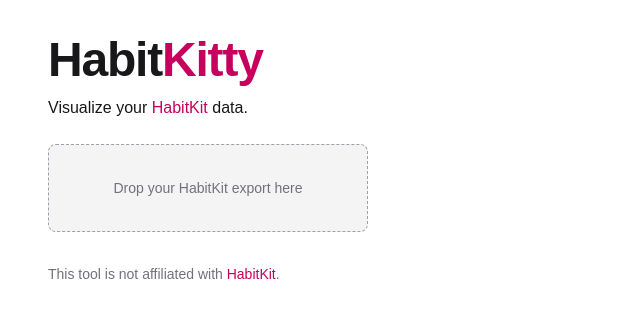
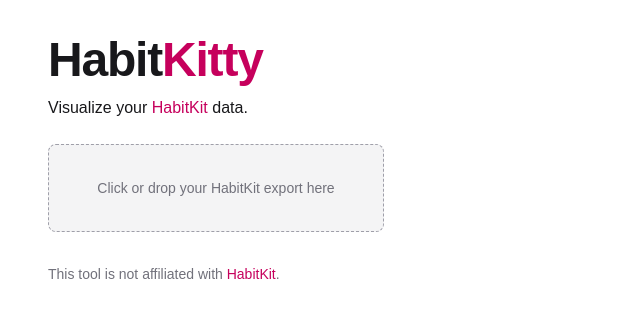
Before and after one commit to grubersjoe/habitkitty, a React (Vite) app: page / in a window 1280 px wide. Shown: the top 318 px of the page, without its empty margins (0-640 px from the left). Built offline with nearby package versions, Linux system fonts and the light colour scheme.

Commit message:
Improve dropzone markup

```diff
--- a/src/App.tsx
+++ b/src/App.tsx
@@ -16,7 +16,7 @@
       .sort((a, b) => a.orderIndex - b.orderIndex) || []
 
   return (
-    <main className="mx-auto px-12 py-6">
+    <main className="mx-auto px-12 py-6 pb-10">
       <h1>
         Habit<span className="text-pink-700 dark:text-pink-600">Kitty</span>
       </h1>
--- a/src/components/dropzone.tsx
+++ b/src/components/dropzone.tsx
@@ -16,21 +16,24 @@
   })
 
   return (
-    <div className={'max-w-xs flex flex-col gap-1'} {...getRootProps()}>
+    <div className={'max-w-84 flex flex-col gap-1'} {...getRootProps()}>
       <input {...getInputProps()} />
 
-      <div
+      <button
+        type="button"
         className={cn(
-          'w-full min-h-22 flex flex-col gap-1 items-center justify-center p-4 text-sm transition-colors rounded-lg border border-dashed bg-zinc-100 border-zinc-400 dark:bg-zinc-800 dark:border-zinc-600 hover:bg-zinc-200 hover:border-zinc-500 hover:dark:bg-zinc-700 hover:dark:border-zinc-500',
+          'w-full min-h-22 flex flex-col gap-1 items-center justify-center p-4 text-sm transition-colors duration-500 ease-out rounded-lg border border-dashed bg-zinc-100 border-zinc-400 dark:bg-zinc-800 dark:border-zinc-600 hover:bg-zinc-200 hover:border-zinc-500 hover:dark:bg-zinc-700 hover:dark:border-zinc-500 cursor-pointer',
           isDragActive && 'bg-zinc-200 border-zinc-500 dark:bg-zinc-700 dark:border-zinc-500',
         )}
       >
         <span className="font-medium text-zinc-500 dark:text-zinc-300">
-          Drop your HabitKit export here
+          Click or drop your HabitKit export here
         </span>
+      </button>
 
-        {rejectedFiles.length > 0 && <span className="text-red-600">Invalid file</span>}
-      </div>
+      {rejectedFiles.length > 0 && (
+        <span className="my-2 text-red-600">Invalid file, try again.</span>
+      )}
     </div>
   )
 }
```
